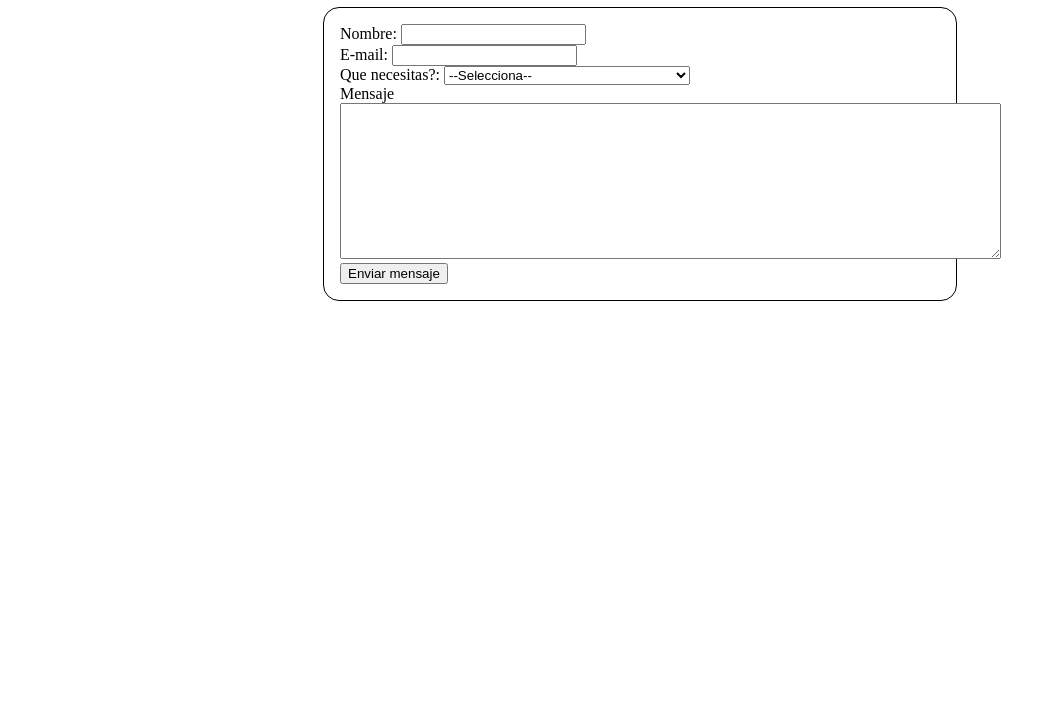
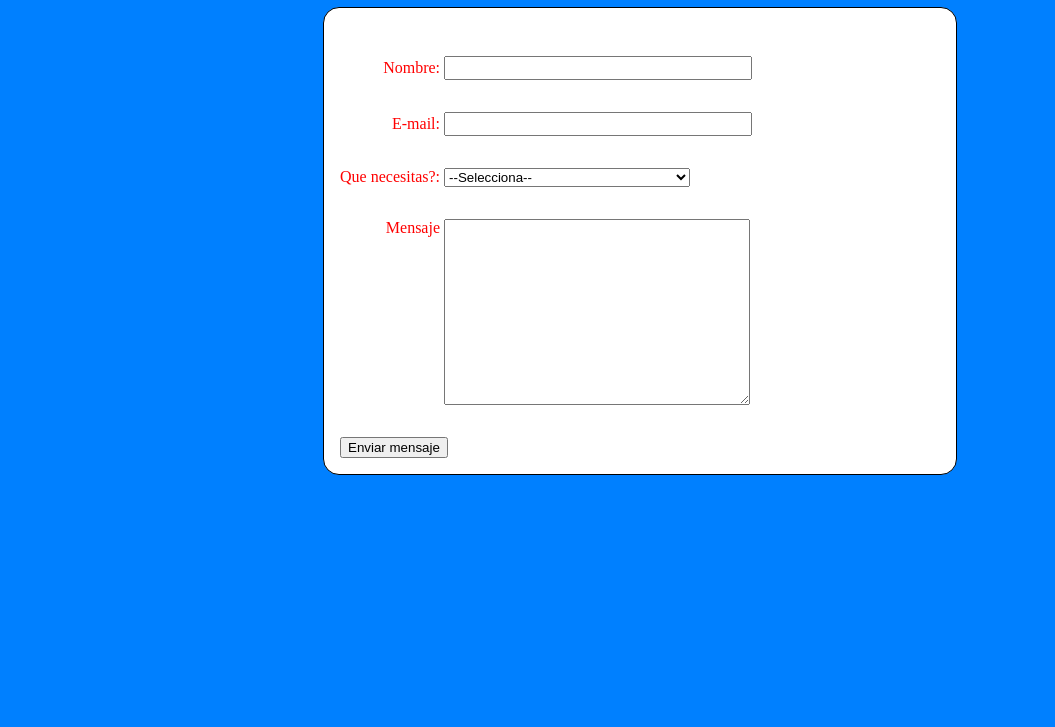
Before and after one commit to elgordomisterioso/tercerparcial, a website: page public_html/contacto.html in a window 1280 px wide. Shown: the part 73-800 px from the top of the page, without its empty margins (0-1055 px from the left). Drawn offline with Linux system fonts and the light colour scheme.

Commit message:
Aplicando estilos al formulario

```diff
--- a/public_html/contacto.html
+++ b/public_html/contacto.html
@@ -11,7 +11,7 @@ and open the template in the editor.
         <meta name="viewport" content="width=device-width, initial-scale=1.0">
         <link rel="stylesheet" type='text/css' href="css/estilos.css">
     </head>
-    <body>
+    <body id="fondo">
         <div>
             <h1> Contactanos </h1>
 
--- a/public_html/css/estilos.css
+++ b/public_html/css/estilos.css
@@ -50,9 +50,42 @@ ul li {
     padding: 1em;
     border: 1px solid #000 ;
     border-radius: 1em;
+    background: white
 
 }
-    for div{
-        margin-top: 2 em;
+form div{
+    margin-top: 2em;
 
 }
+a:link{
+    color: white;
+}
+a:visited{
+    color:  black;
+}
+a:active{
+    color:red;
+}
+label{
+    display: inline-block;
+    width: 100px;
+    text-align: right;
+}
+input, textArea{
+    font: 1em Aral;
+    width:  300px;
+
+}
+input:focus, textArea:focus{
+    border-color: red;
+}
+textArea{
+    vertical-align: top;
+}
+h1{
+    text-align: center;
+}
+#fondo{
+    background: #0080FF;
+    color: red
+}
```
Lines whose indentation alone changed are shown as unchanged.
